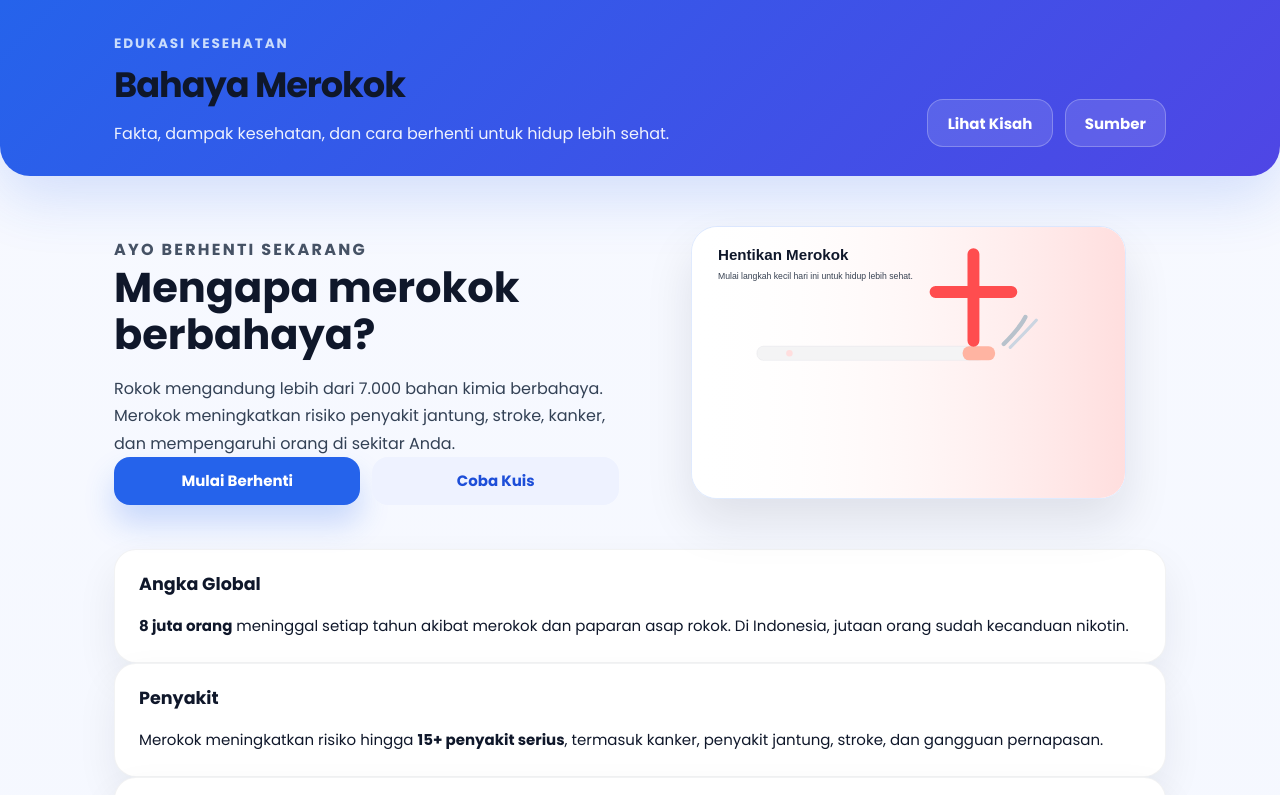
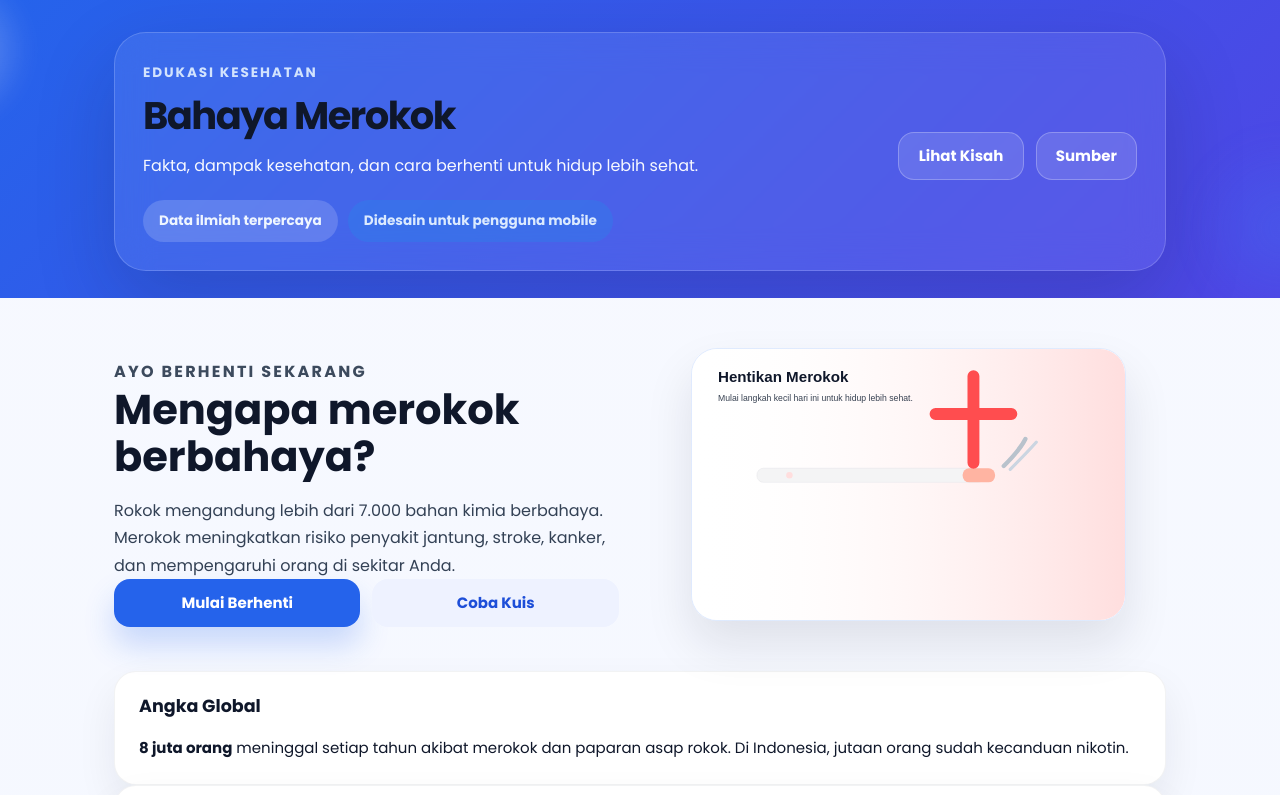
Before and after one commit to vyymill/belajar.web, a plain HTML site: page index.html in a window 1280 px wide. Shown: the top 795 px of the page. Drawn offline with Linux system fonts and the light colour scheme.

Commit message:
initial commit

```diff
--- a/index.html
+++ b/index.html
@@ -10,7 +10,9 @@
 </head>
 <body>
 	<header class="site-header">
-		<div class="container header-inner">
+		<div class="container">
+			<div class="header-card">
+				<div class="header-inner">
 					<div>
 						<p class="eyebrow">Edukasi Kesehatan</p>
 						<h1>Bahaya Merokok</h1>
@@ -19,6 +21,12 @@
 					<div class="header-actions">
 						<button id="view-progress" class="btn ghost">Lihat Kisah</button>
 						<a class="btn ghost" href="#resources">Sumber</a>
+					</div>
+				</div>
+				<div class="header-labels">
+					<span class="header-pill">Data ilmiah terpercaya</span>
+					<span class="header-pill header-pill-accent">Didesain untuk pengguna mobile</span>
+				</div>
 			</div>
 		</div>
 	</header>
--- a/style.css
+++ b/style.css
@@ -20,12 +20,18 @@ img,svg{max-width:100%;display:block;height:auto;}
 button,input,textarea{font:inherit;}
 .container{max-width:var(--max-width);margin:0 auto;padding:0 1.25rem;}
 
-.site-header{background:linear-gradient(135deg,#2563eb,#4f46e5);color:#fff;padding:2rem 0 1.8rem;border-bottom-left-radius:30px;border-bottom-right-radius:30px;box-shadow:0 20px 60px rgba(37,99,235,0.18);}
-.header-inner{display:flex;flex-direction:column;gap:1.5rem;}
-.eyebrow{font-size:0.85rem;font-weight:700;text-transform:uppercase;letter-spacing:0.14em;opacity:0.9;margin:0 0 0.75rem;color:#dbeafe;}
-.site-header h1{margin:0;font-size:2.2rem;line-height:1.05;letter-spacing:-0.03em;}
-.tagline{margin:1rem 0 0;color:rgba(255,255,255,0.92);font-size:1rem;max-width:42rem;}
+.site-header{background:linear-gradient(135deg,#2563eb,#4f46e5);color:#fff;padding:2rem 0 1.7rem;position:relative;overflow:hidden;}
+.site-header::before{content:'';position:absolute;left:-10%;top:-10%;width:160px;height:160px;background:radial-gradient(circle,rgba(255,255,255,0.35) 0%,transparent 70%);border-radius:50%;filter:blur(10px);}
+.site-header::after{content:'';position:absolute;right:-8%;bottom:-10%;width:200px;height:200px;background:radial-gradient(circle,rgba(59,130,246,0.25) 0%,transparent 65%);border-radius:50%;filter:blur(14px);}
+.header-card{position:relative;background:rgba(255,255,255,0.08);border:1px solid rgba(255,255,255,0.18);backdrop-filter:blur(18px);-webkit-backdrop-filter:blur(18px);border-radius:32px;box-shadow:0 30px 80px rgba(15,23,42,0.18);padding:1.75rem;}
+.header-inner{display:flex;flex-direction:column;gap:1.5rem;position:relative;z-index:1;}
+.eyebrow{font-size:0.85rem;font-weight:700;text-transform:uppercase;letter-spacing:0.14em;opacity:0.95;margin:0 0 0.75rem;color:#dbeafe;}
+.site-header h1{margin:0;font-size:2.4rem;line-height:1.05;letter-spacing:-0.04em;}
+.tagline{margin:1rem 0 0;color:rgba(255,255,255,0.96);font-size:1rem;max-width:42rem;}
 .header-actions{display:flex;flex-wrap:wrap;gap:12px;justify-content:flex-start;}
+.header-labels{display:flex;flex-wrap:wrap;gap:10px;margin-top:1.25rem;}
+.header-pill{display:inline-flex;padding:0.6rem 1rem;border-radius:999px;background:rgba(255,255,255,0.16);color:#eff6ff;font-size:0.85rem;font-weight:700;}
+.header-pill-accent{background:rgba(14,165,233,0.18);color:#dbeafe;}
 
 .hero{padding:2.2rem 0;}
 .hero-inner{display:flex;flex-direction:column;gap:2rem;}
@@ -65,6 +71,11 @@ ol, ul{margin-left:1.2rem;font-size:1rem;color:#334155;}
 .bar-label{display:flex;justify-content:space-between;font-size:0.95rem;font-weight:700;color:#334155;}
 .bar-track{width:100%;background:#e2e8f0;border-radius:999px;overflow:hidden;height:32px;}
 .bar-fill{height:100%;display:flex;align-items:center;justify-content:flex-end;padding-right:12px;font-size:0.95rem;font-weight:700;color:#fff;border-radius:999px;}
+.fill-indo{background:linear-gradient(90deg,#2563eb,#5b8cff);}
+.fill-rus{background:linear-gradient(90deg,#6c5ce7,#8d6bff);}
+.fill-chn{background:linear-gradient(90deg,#16a34a,#4ade80);}
+.fill-grc{background:linear-gradient(90deg,#f59e0b,#fbbf24);}
+.fill-usa{background:linear-gradient(90deg,#ef4444,#f97316);}
 .chart-note{margin-top:1rem;font-size:0.95rem;color:var(--muted);}
 
 .chem-card h4{font-size:1.05rem;color:var(--accent);margin-bottom:0.75rem;}
```
Lines whose indentation alone changed are shown as unchanged.
